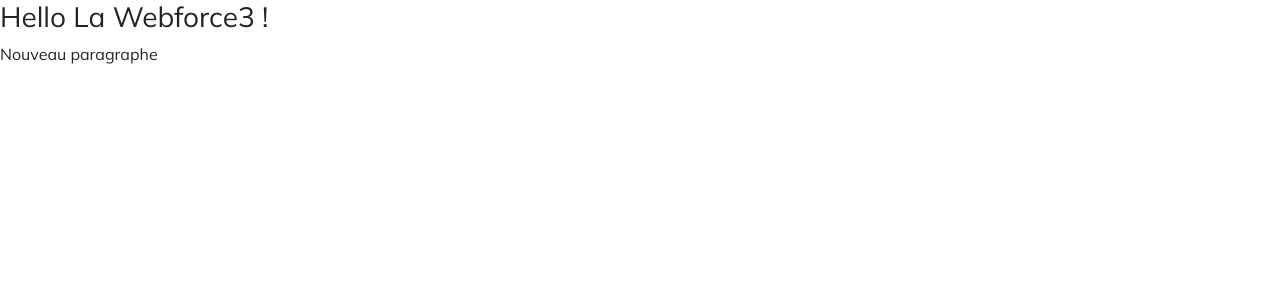
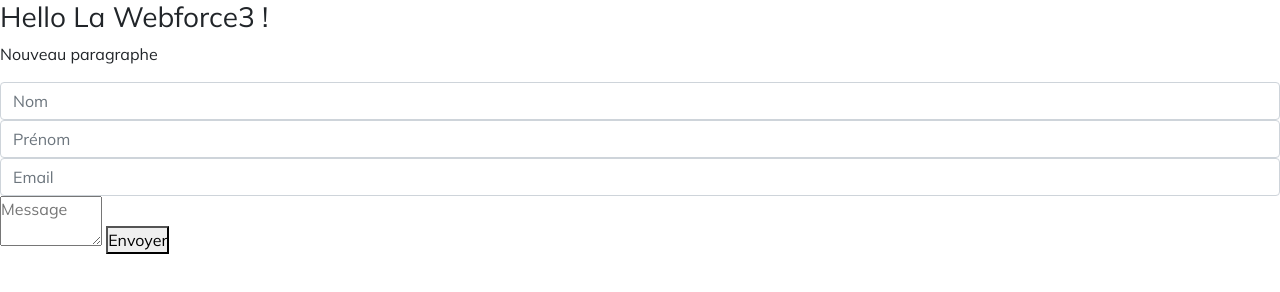
Before and after one commit to JulienLou/ajax-thu, a plain HTML site: page index.html in a window 1280 px wide. Drawn offline with nearby package versions, Linux system fonts and the light colour scheme; a web font is replaced by a local one.

Commit message:
add the form

```diff
--- a/index.html
+++ b/index.html
@@ -19,6 +19,16 @@
 <body>
     <h3>Hello La Webforce3 !</h3>
     <p>Nouveau paragraphe</p>
+        <form action="#" method="POST" role="form">
+            <input type="text" name="nom" class="form-control" placeholder="Nom" required>
+            <input type="text" name="prenom" class="form-control" placeholder="Prénom" required>
+            <input type="email" name="email" class="form-control" placeholder="Email" required>
+            <textarea name="message" cols="10" placeholder="Message"></textarea>
+            <button type="submit">Envoyer</button>
+        </form>
+    <!-- Bootstrap bundle -->
+    <script src="https://cdn.jsdelivr.net/npm/bootstrap@5.0.0-beta1/dist/js/bootstrap.bundle.min.js" integrity="sha384-ygbV9kiqUc6oa4msXn9868pTtWMgiQaeYH7/t7LECLbyPA2x65Kgf80OJFdroafW" crossorigin="anonymous"></script>
+
     <!-- Script -->
     <script src="js/script.js"></script>
 </body>
```
